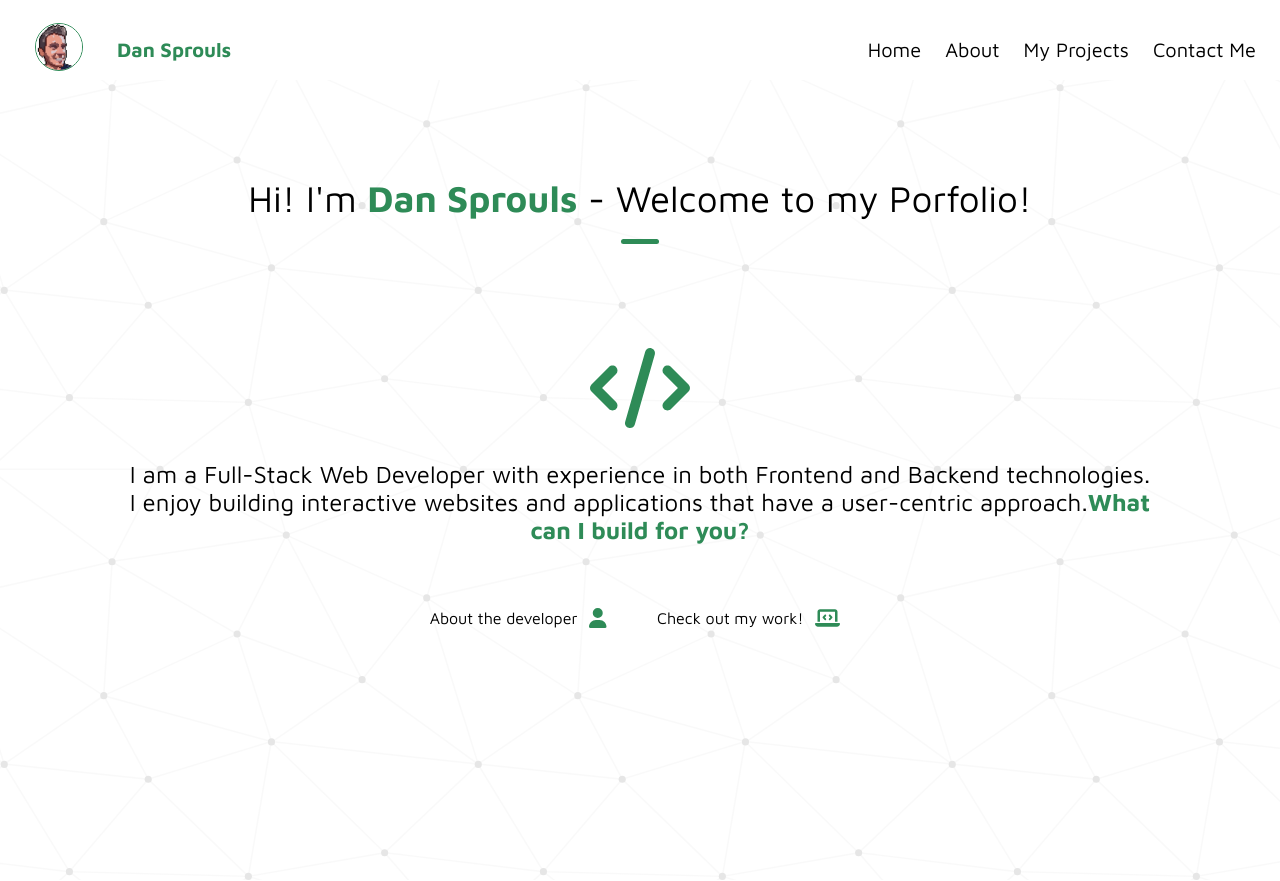
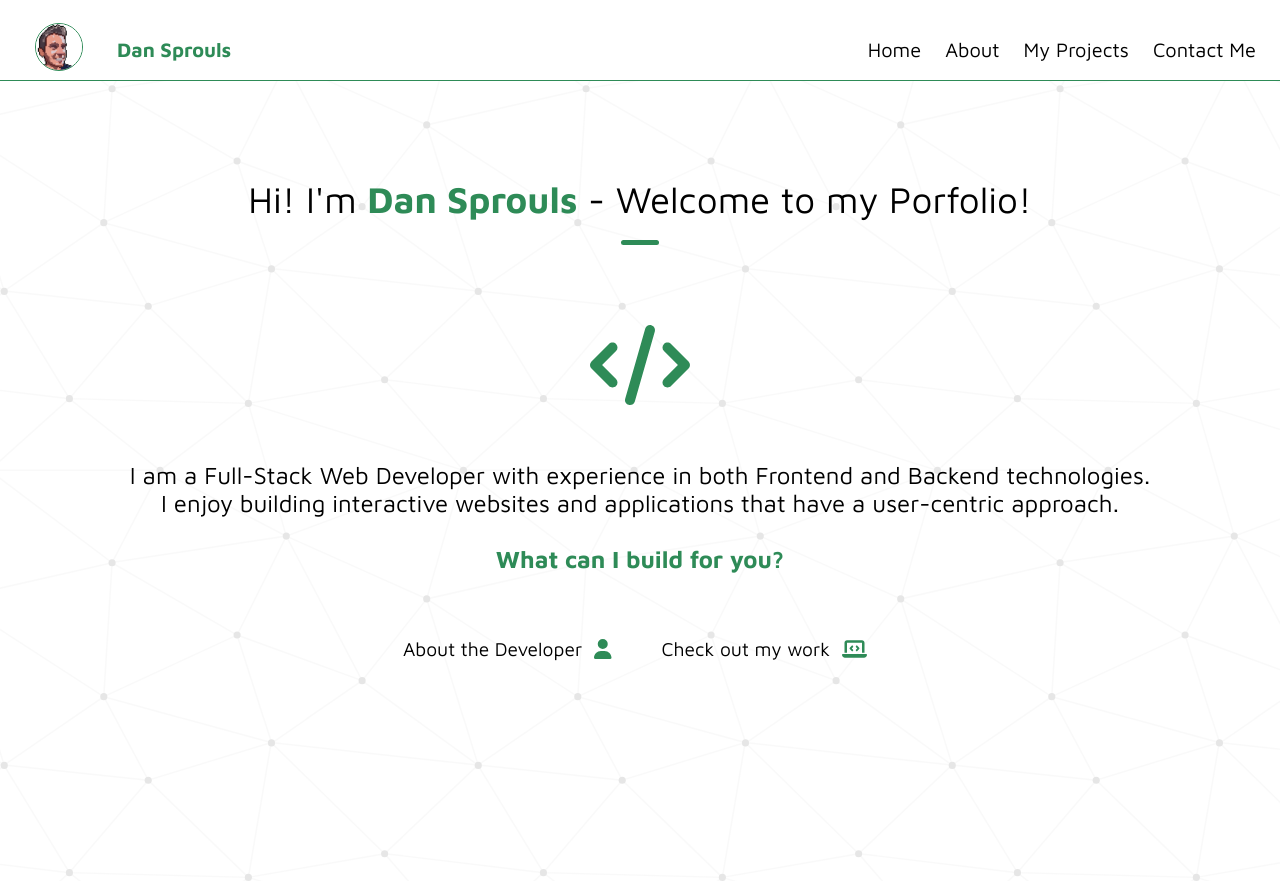
Before and after one commit to Dansprouls/dan-portfolio, a React (Create React App) app: page /#/contact in a window 1280 px wide. Built offline with nearby package versions, Linux system fonts and the light colour scheme.

Commit message:
style changes on homepage and update to portfolio pic

```diff
--- a/src/components/home/home.jsx
+++ b/src/components/home/home.jsx
@@ -22,13 +22,14 @@ export const HomePage = () => {
           <h2>
             I am a Full-Stack Web Developer with experience in both Frontend and
             Backend technologies. I enjoy building interactive websites and
-            applications that have a user-centric approach.
+            applications that have a user-centric approach. <br />
+            <br />
             <span className="accent-style">What can I build for you?</span>
           </h2>
           <div className="cta-container">
             <div className="about-cta">
               <Link to="/about">
-                <p>About the developer</p>
+                <p>About the Developer</p>
               </Link>
               <Link to="/about">
                 <FontAwesomeIcon icon={faUser} className="fa-icon" />
@@ -36,7 +37,7 @@ export const HomePage = () => {
             </div>
             <div className="my-work-cta">
               <Link to="/projects">
-                <p>Check out my work!</p>
+                <p>Check out my work</p>
               </Link>
               <Link to="/projects">
                 <FontAwesomeIcon icon={faLaptopCode} className="fa-icon" />
--- a/src/components/home/home.scss
+++ b/src/components/home/home.scss
@@ -65,8 +65,8 @@
 
 .code-icon {
   font-size: 5rem;
-  margin-top: 5rem;
-  margin-bottom: 2rem;
+  margin-top: 3.5rem;
+  margin-bottom: 3.5rem;
 }
 
 .cta-container {
@@ -81,6 +81,7 @@
   display: flex;
   align-items: center;
   margin: 0 20px;
+  font-size: 1.2rem;
 }
 
 .cta-container p {
--- a/src/components/navigation/navigation.scss
+++ b/src/components/navigation/navigation.scss
@@ -2,7 +2,7 @@
   width: 100%;
   background-color: white;
   // background: #e6e6e6;
-  // border-bottom: 2px solid #2e8b57;
+  border-bottom: 1px solid #2e8b57;
   position: sticky;
   top: 0;
   z-index: 100;
```
Also changed, not shown: src/assets/DanPortfolio-screenshot.png.
